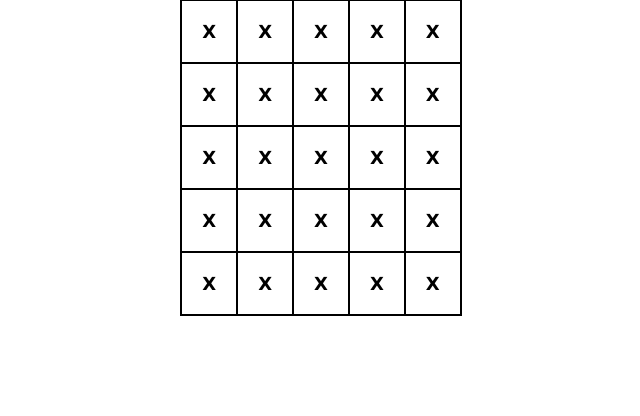
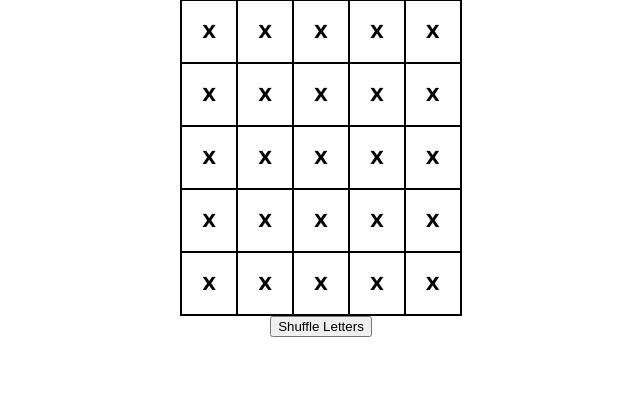
Before and after one commit to zcoder365/Boggle, a Flask app: page / in a window 1280 px wide. Shown: the part 68-484 px from the top of the page, without its empty margins (319-959 px from the left). Run offline with Flask 3, Linux system fonts and the light colour scheme.

Commit message:
create form for generating the board

```diff
--- a/templates/index.html
+++ b/templates/index.html
@@ -43,4 +43,8 @@
     </tr>
 </table>
 
+<form action="/shuffle">
+    <input type="submit" value="Shuffle Letters">
+</form>
+
 {% endblock %}
```
